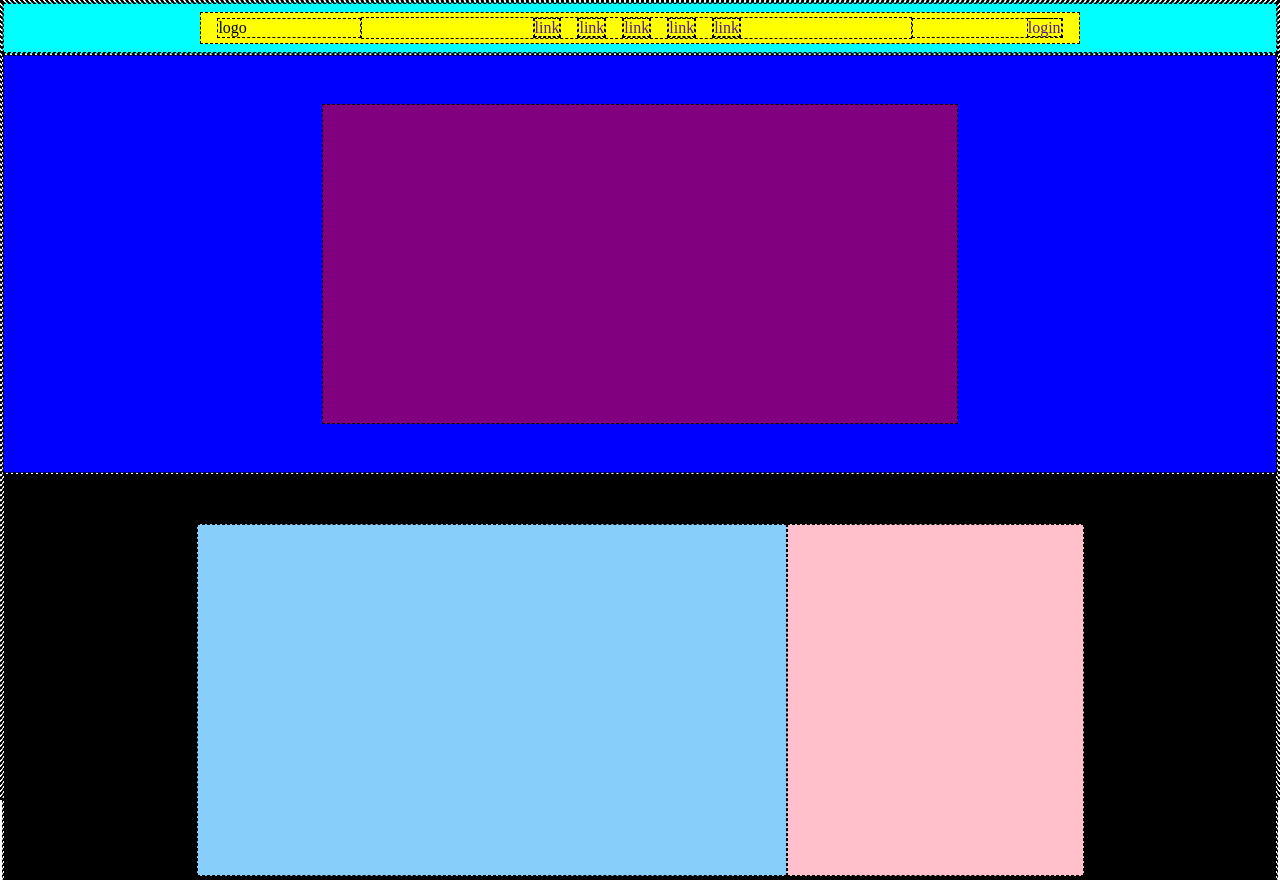
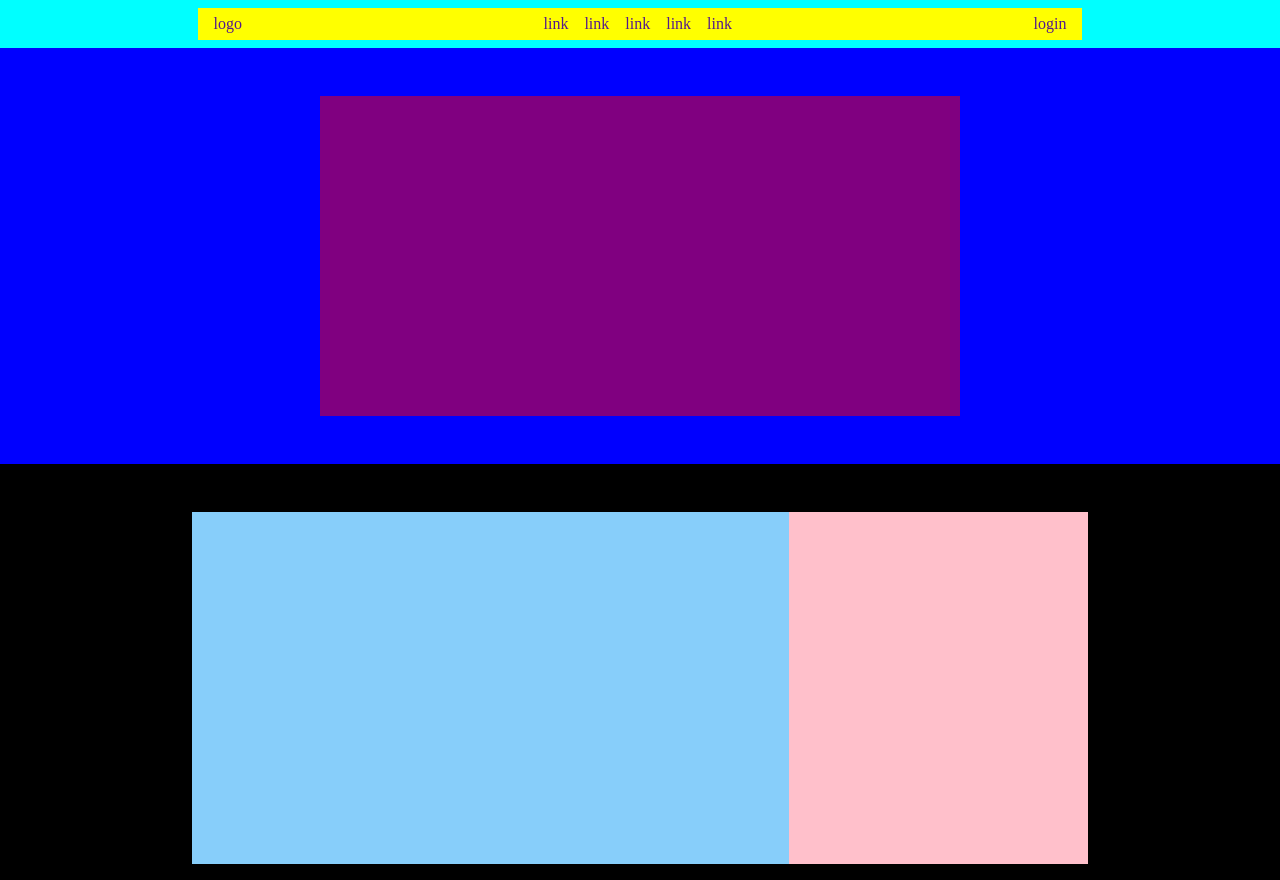
Before and after one commit to imnxtamess/htmlcss-struttura-discord, a plain HTML site: page index.html in a window 1280 px wide. Shown: the top 880 px of the page. Drawn offline with Linux system fonts and the light colour scheme.

Commit message:
remove dash border transform few elemnts into clickable links

```diff
--- a/assets/css/style.css
+++ b/assets/css/style.css
@@ -4,8 +4,6 @@
   margin: 0;
   padding: 0;
   box-sizing: border-box;
-  border: 1px solid black;
-  border-style: dashed;
 }
 
 html,
--- a/index.html
+++ b/index.html
@@ -11,7 +11,7 @@
     <header>
       <div id="header_container">
         <div class="site_header center_content d-flex">
-          <div id="site_logo">logo</div>
+          <a id="site_logo" href="">logo</a>
           <ul class="unstyled_list d-flex nav_menu">
             <li><a href="">link</a></li>
             <li><a href="">link</a></li>
@@ -71,8 +71,8 @@
       <hr />
 
       <div class="d-flex" id="lower_footer">
-        <div id="footer_logo">logo</div>
-        <div id="footer_btn">bottone</div>
+        <a id="footer_logo" href="">Logo</a>
+        <a id="footer_btn" href="">Bottone</a>
       </div>
     </footer>
     <!-- /#site_footer -->
```
